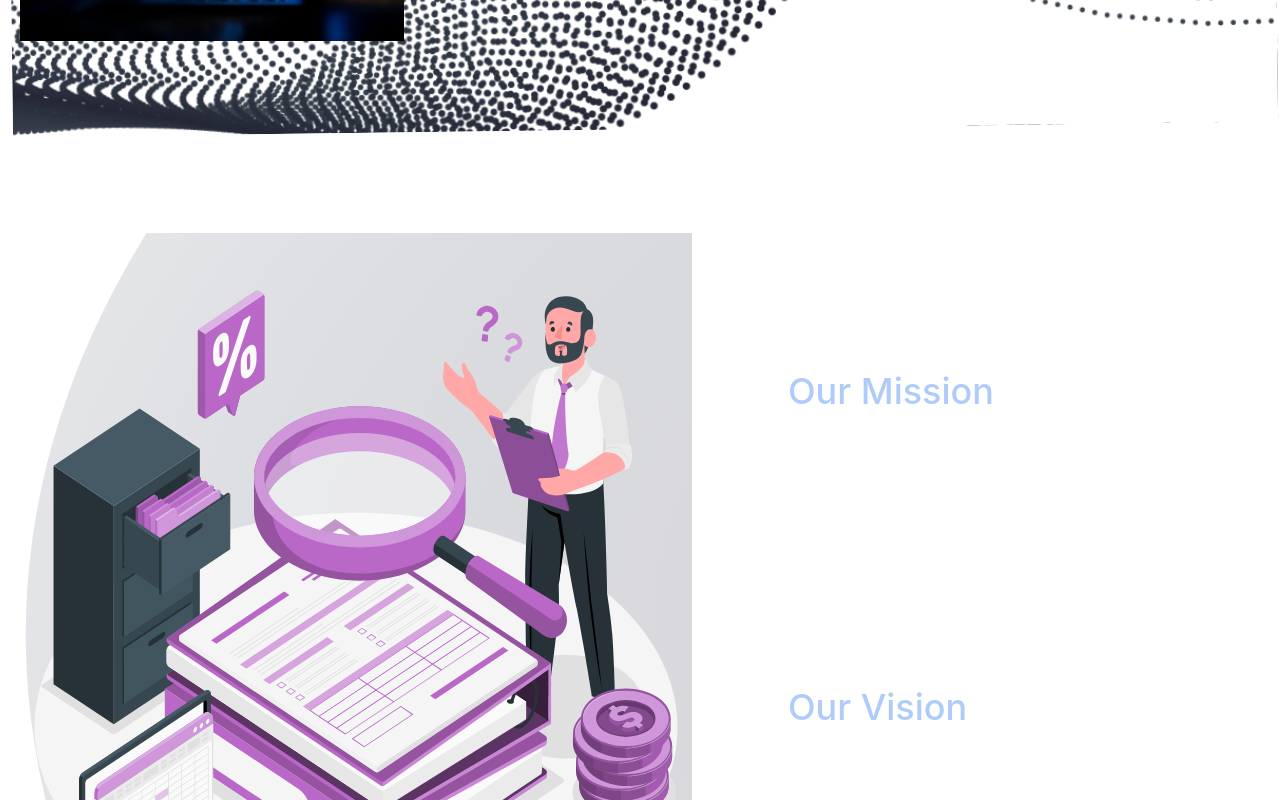
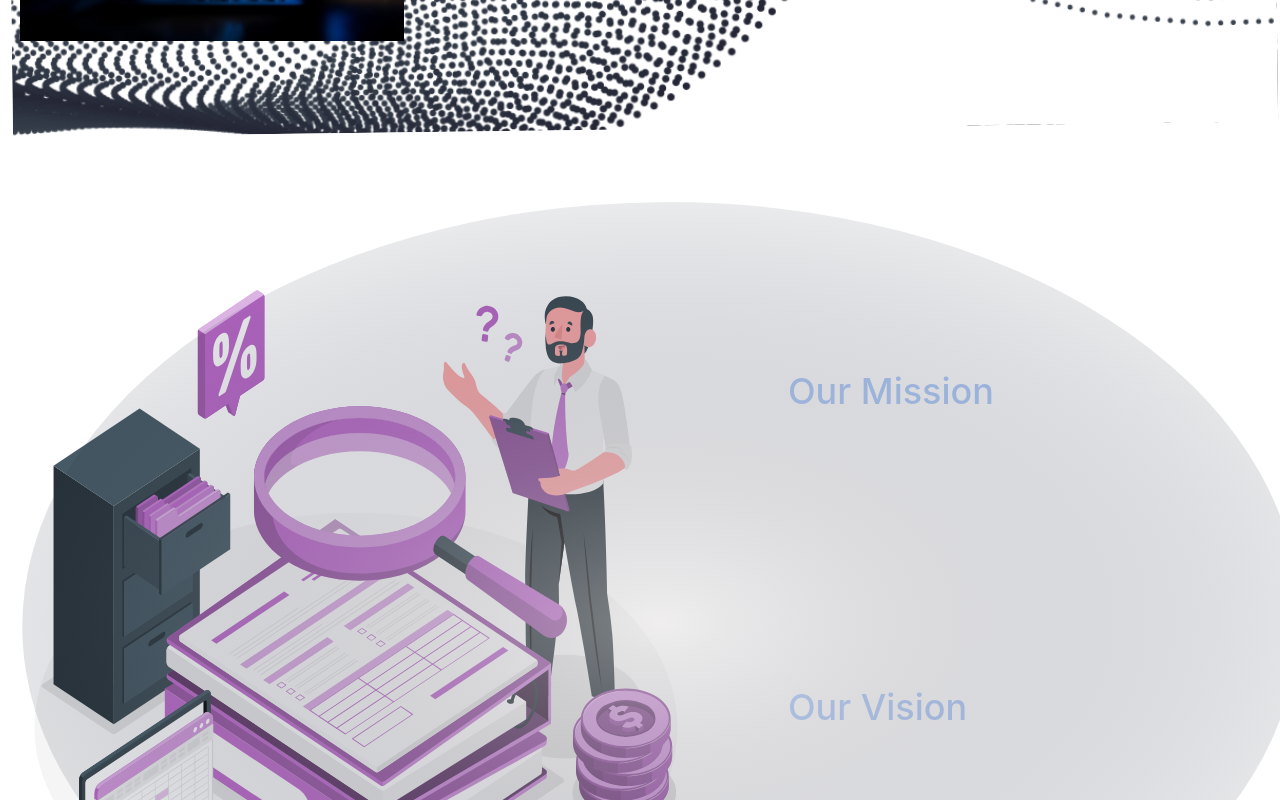
Before and after one commit to Ottaht1/Michestar-, a React (Vite) app: page /about in a window 1280 px wide. Shown: the part 880-1680 px from the top of the page. Built offline with nearby package versions, Linux system fonts and the light colour scheme; no server answers.

Commit message:
fix:adjusted the background halo on the about page image

```diff
--- a/src/pages/AboutUs.jsx
+++ b/src/pages/AboutUs.jsx
@@ -210,15 +210,15 @@ const AboutPage = () => {
           </div>
         </section>
 
-        <section className="text-gray-600 body-font">
+        <section className="text-gray-600 body-font relative w-full h-full">
           <div className="container mx-auto flex px-5 py-24 md:flex-row flex-col items-center">
             <div
               className="lg:max-w-2xl lg:w-full md:w-3/4 w-full mb-10 md:mb-0"
-              style={{
-                backgroundImage: `url(${Eclipse})`,
-                backgroundSize: "200rem",
-                backgroundPosition: "left",
-              }}
+              // style={{
+              //   backgroundImage: `url(${Eclipse})`,
+              //   backgroundSize: "200rem",
+              //   backgroundPosition: "left",
+              // }}
             >
               <img
                 src={Aboutsvg}
@@ -244,6 +244,14 @@ const AboutPage = () => {
                 To be the industry leader in providing integrated business
                 solutions and services.
               </p>
+            </div>
+            <div className="absolute w-full ">
+              <img
+                className="w-full h-full"
+                src={Eclipse}
+                alt="Eclipse"
+                role="img"
+              />
             </div>
           </div>
         </section>
```
